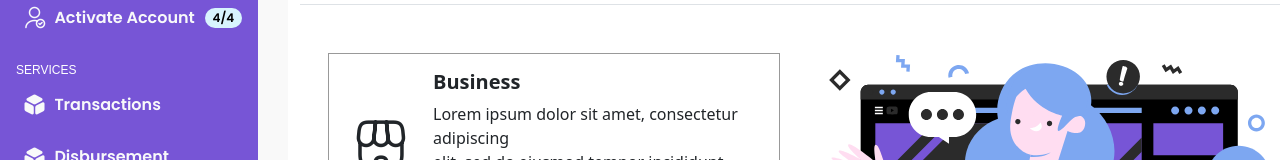
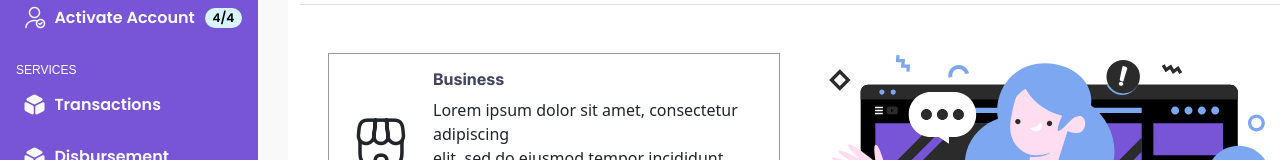
Before and after one commit to integratr-jbespiritu/integrated-pay, a Vue app: page /activate-StepII in a window 1280 px wide. Shown: the part 218-378 px from the top of the page. Built offline with nearby package versions, Linux system fonts and the light colour scheme.

Commit message:
fixed conflict

```diff
--- a/src/views/ActivateStepII.vue
+++ b/src/views/ActivateStepII.vue
@@ -23,12 +23,11 @@
       </div>
 
 
-        <div class="container pe-5 pb-3 ms-4  bg-white"   >
+  <div class="container pe-5 pb-3 ms-4 bg-white"   >
       <div class="py-2 text-center">
         <h1 class="inter-h1-black fw-bold py-2" style="font-size: 32px; color: var(--vt-c-black);">
            Are you a?...</h1>
         <div class="border-bottom"> </div>
-
       </div>
     <div class="container pt-3">
           <div class="row">
@@ -37,7 +36,7 @@
               <div class="icons isax isax-shop4 ms-4 mt-0"></div>
     <div class="container">
             <div class="col">
-                    <h5 class="fw-bold text-black mt-3">Business</h5>
+                    <h5 class="inter-subheading-bold text-start text-black mt-3">Business</h5>
             </div>
               <div class="col">
                   <p class="inter-regular me-3">Lorem ipsum dolor sit amet, consectetur adipiscing <br>
@@ -74,8 +73,6 @@
     </div>
         </div>
           </div>
-
-
            </div>
   </main>
   </template>
```
Lines whose indentation alone changed are shown as unchanged.
